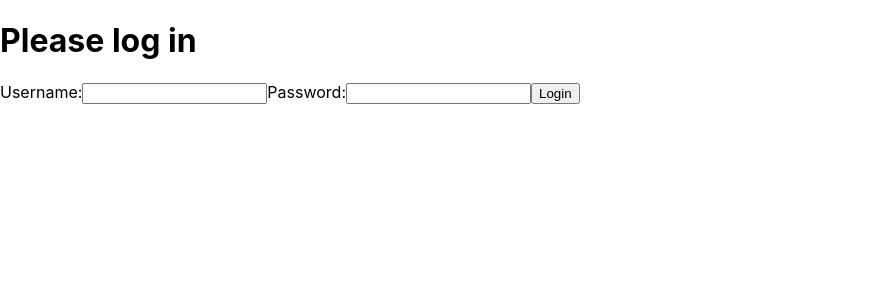
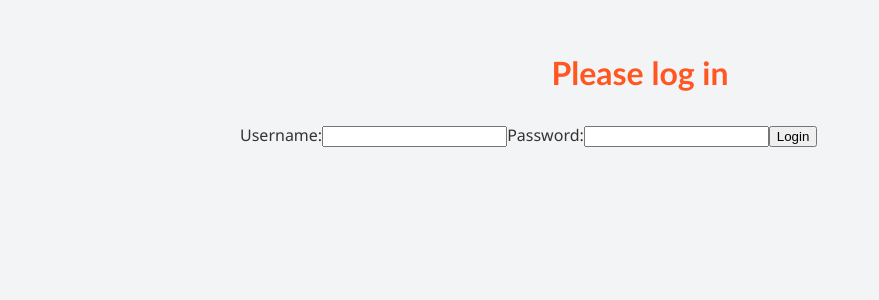
Before and after one commit to LafyOjo/Kubernetes-Credential-Stuffing-and-API-Poisoning, a React (Create React App) app in the folder frontend/: page / in a window 1280 px wide. Shown: the top 300 px of the page, without its empty margins (0-879 px from the left). Built offline with nearby package versions, Linux system fonts and the light colour scheme.

Commit message:
style: apply vibrant dashboard theme

```diff
--- a/frontend/src/AlertsTable.jsx
+++ b/frontend/src/AlertsTable.jsx
@@ -21,11 +21,11 @@ export default function AlertsTable({ refresh, token }) {
     loadAlerts();
   }, [refresh]);
 
-  if (error) return <p style={{ color: "red" }}>{error}</p>;
+  if (error) return <p className="error-text">{error}</p>;
   if (alerts.length === 0) return <p>No alerts yet.</p>;
 
   return (
-    <table>
+    <table className="alerts-table">
       <thead>
         <tr>
           <th>ID</th>
--- a/frontend/src/App.css
+++ b/frontend/src/App.css
@@ -1,31 +1,75 @@
-.App {
-  text-align: center;
+body {
+  background-color: #f3f4f6;
+  font-family: "Segoe UI", Tahoma, Geneva, Verdana, sans-serif;
+  color: #333;
+  margin: 0;
 }
 
-.App-logo {
-  height: 40vmin;
-  pointer-events: none;
+.app-container {
+  max-width: 800px;
+  margin: 0 auto;
+  padding: 2rem;
 }
 
-@media (prefers-reduced-motion: no-preference) {
-  .App-logo {
-    animation: App-logo-spin infinite 20s linear;
-  }
+.dashboard-header {
+  color: #ff5722;
+  text-align: center;
+  font-family: "Trebuchet MS", Helvetica, sans-serif;
+  margin-bottom: 2rem;
 }
 
-.App-header {
-  background-color: #282c34;
-  min-height: 100vh;
+.score-form {
+  display: flex;
+  gap: 1rem;
+  align-items: center;
+  background-color: #ffffff;
+  padding: 1rem;
+  border-radius: 8px;
+  box-shadow: 0 0 10px rgba(0, 0, 0, 0.1);
+  margin-bottom: 1.5rem;
+}
+
+.score-form label {
   display: flex;
   flex-direction: column;
-  align-items: center;
-  justify-content: center;
-  font-size: calc(10px + 2vmin);
-  color: white;
+  font-weight: bold;
 }
 
-.App-link {
-  color: #61dafb;
+.score-form input,
+.score-form select {
+  padding: 0.5rem;
+  margin-top: 0.25rem;
+  border: 1px solid #ccc;
+  border-radius: 4px;
+}
+
+.score-form button {
+  padding: 0.5rem 1rem;
+  background-color: #6200ea;
+  border: none;
+  color: #fff;
+  border-radius: 4px;
+  cursor: pointer;
+}
+
+.alerts-table {
+  width: 100%;
+  border-collapse: collapse;
+}
+
+.alerts-table th {
+  background-color: #6200ea;
+  color: #fff;
+  padding: 0.5rem;
+}
+
+.alerts-table td {
+  border: 1px solid #ddd;
+  padding: 0.5rem;
+}
+
+.error-text {
+  color: #e53935;
 }
 
 @keyframes App-logo-spin {
--- a/frontend/src/App.js
+++ b/frontend/src/App.js
@@ -2,6 +2,7 @@ import { useState } from "react";
 import ScoreForm from "./ScoreForm";
 import AlertsTable from "./AlertsTable";
 import LoginForm from "./LoginForm";
+import "./App.css";
 
 function App() {
   const [refreshKey, setRefreshKey] = useState(0);
@@ -9,16 +10,16 @@ function App() {
 
   if (!token) {
     return (
-      <div>
-        <h1>Please log in</h1>
+      <div className="app-container">
+        <h1 className="dashboard-header">Please log in</h1>
         <LoginForm onLogin={setToken} />
       </div>
     );
   }
 
   return (
-    <div>
-      <h1>Credential-Stuffing & Alerts Dashboard</h1>
+    <div className="app-container">
+      <h1 className="dashboard-header">Credential-Stuffing &amp; Alerts Dashboard</h1>
       <ScoreForm onNewAlert={() => setRefreshKey(k => k + 1)} />
       <AlertsTable refresh={refreshKey} token={token} />
     </div>
--- a/frontend/src/ScoreForm.jsx
+++ b/frontend/src/ScoreForm.jsx
@@ -29,7 +29,7 @@ export default function ScoreForm({ onNewAlert }) {
   };
 
   return (
-    <form onSubmit={handleSubmit}>
+    <form onSubmit={handleSubmit} className="score-form">
       <label>
         Client IP:
         <input
@@ -51,7 +51,7 @@ export default function ScoreForm({ onNewAlert }) {
         </select>
       </label>
       <button type="submit">Submit to /score</button>
-      {error && <p style={{ color: "red" }}>{error}</p>}
+      {error && <p className="error-text">{error}</p>}
     </form>
   );
 }
```
